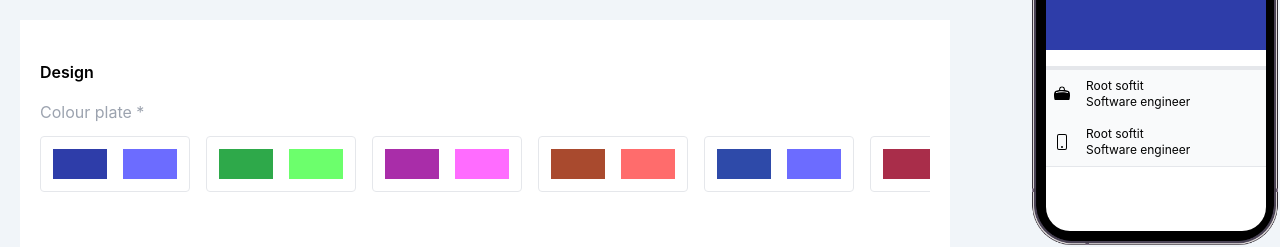
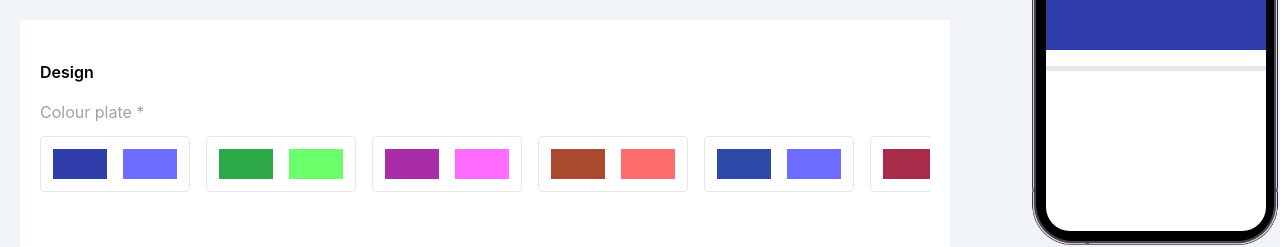
Before and after one commit to shohan-ch/qr-scanner, a React (Create React App) app: page / in a window 1280 px wide. Shown: the part 457-704 px from the top of the page. Built offline with nearby package versions, Linux system fonts and the light colour scheme.

Commit message:
multiple company added

```diff
--- a/src/components/Templates/TemplatePreviewOne.jsx
+++ b/src/components/Templates/TemplatePreviewOne.jsx
@@ -126,11 +126,12 @@ const TemplatePreviewOne = (props) => {
                    </div>
                  </div>
                ))}
-
            </div>
            {/* Company list */}
            <div className="border-b">
-             <div className="flex items-center px-2 py-2 company_list gap-x-4 bg-gray-50">
+             {formField.profession?.length > 0 &&
+               formField.profession.map((profession) => (
+                 <div className="flex items-center px-2 py-2 gap-x-4 bg-gray-50">
                    <p>
                      <svg
                        xmlns="http://www.w3.org/2000/svg"
@@ -143,33 +144,13 @@ const TemplatePreviewOne = (props) => {
                        <path d="M5.007 4.097c.008-.097.016-.197.027-.298.05-.464.141-.979.313-1.45.169-.465.432-.933.853-1.249 1.115-.836 2.485-.836 3.6 0 .42.316.684.784.853 1.25.171.47.263.985.313 1.449.01.1.02.2.027.298 1.401.194 2.65.531 3.525 1.012 2.126 1.169 1.446 6.095 1.089 8.018a.954.954 0 0 1-.95.772H1.343a.954.954 0 0 1-.95-.772c-.357-1.923-1.037-6.85 1.09-8.018.873-.48 2.123-.818 3.524-1.012ZM4.05 5.633a21.876 21.876 0 0 0-1.565.352l-.091.026-.034.01a.5.5 0 0 0 .282.959l.005-.002.02-.005.08-.023a20.874 20.874 0 0 1 1.486-.334A20.942 20.942 0 0 1 8 6.25c1.439 0 2.781.183 3.767.367a20.854 20.854 0 0 1 1.567.356l.02.005.004.001a.5.5 0 0 0 .283-.959h-.003l-.006-.002-.025-.007a14.787 14.787 0 0 0-.43-.113 21.87 21.87 0 0 0-1.226-.265A21.939 21.939 0 0 0 8 5.25c-1.518 0-2.926.192-3.95.383M6.8 1.9c-.203.153-.377.42-.513.791a5.258 5.258 0 0 0-.265 1.292 34.54 34.54 0 0 1 1.374-.076c.866-.022 1.742.003 2.584.076a5.258 5.258 0 0 0-.266-1.292c-.135-.372-.309-.638-.513-.791-.76-.57-1.64-.57-2.4 0Z" />
                      </svg>
                    </p>
-
                    <div className="text-xs text-left">
-                 <p>Root softit</p>
-                 <p>Software engineer</p>
+                     <p>{profession.company}</p>
+                     <p>{profession.profession}</p>
                    </div>
                  </div>
+               ))}
 
-             <div className="flex items-center px-2 py-2 company_list gap-x-4 bg-gray-50">
-               <p>
-                 <svg
-                   xmlns="http://www.w3.org/2000/svg"
-                   width="16"
-                   height="16"
-                   fill="currentColor"
-                   class="bi bi-phone"
-                   viewBox="0 0 16 16"
-                 >
-                   <path d="M11 1a1 1 0 0 1 1 1v12a1 1 0 0 1-1 1H5a1 1 0 0 1-1-1V2a1 1 0 0 1 1-1zM5 0a2 2 0 0 0-2 2v12a2 2 0 0 0 2 2h6a2 2 0 0 0 2-2V2a2 2 0 0 0-2-2z" />
-                   <path d="M8 14a1 1 0 1 0 0-2 1 1 0 0 0 0 2" />
-                 </svg>
-               </p>
-
-               <div className="text-xs text-left">
-                 <p>Root softit</p>
-                 <p>Software engineer</p>
-               </div>
-             </div>
            </div>
          </div>
        </div>
```
Lines whose indentation alone changed are shown as unchanged.
